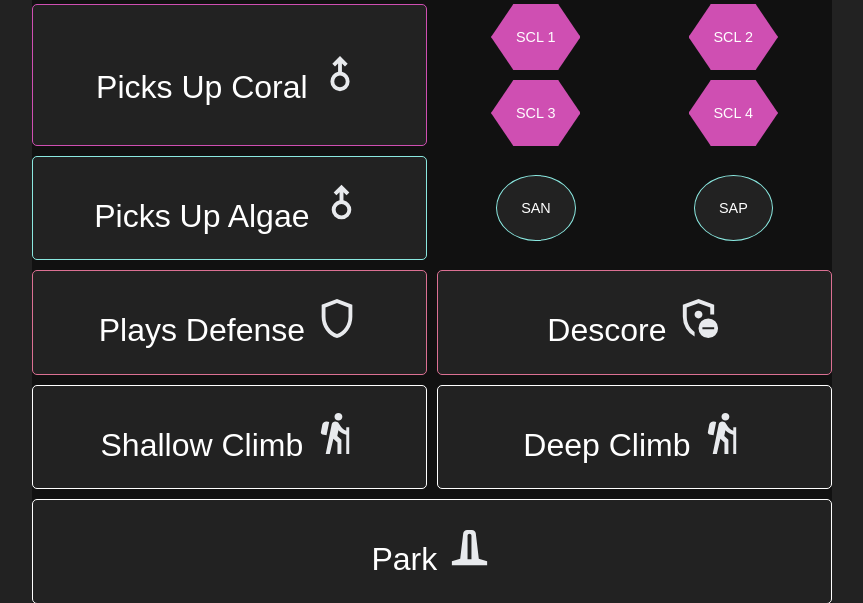
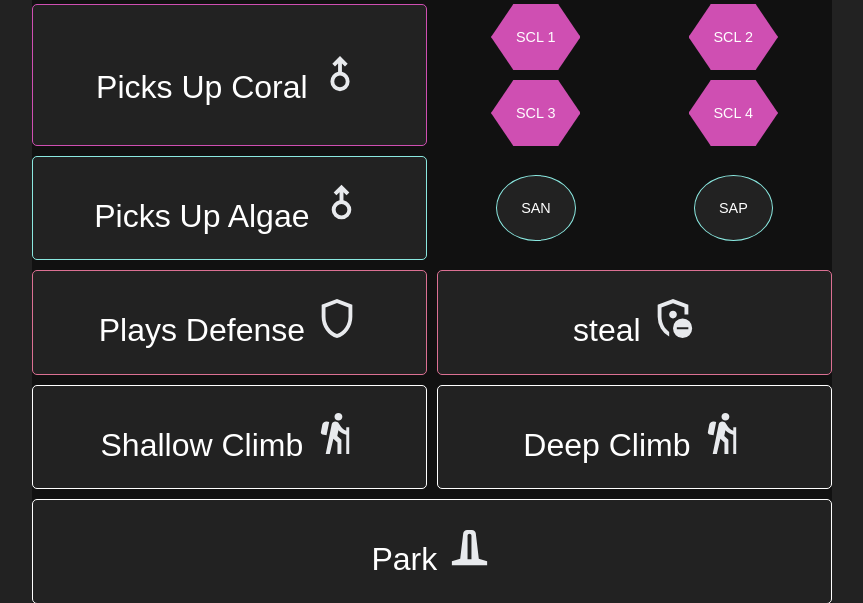
Before and after one commit to Prosper-FRC/Stat_Goblin, a PHP site: page /scouter/index.php in a window 1280 px wide. Shown: the part 480-1083 px from the top of the page, without its empty margins (208-1071 px from the left). Run offline with PHP 8.4, Linux system fonts and the light colour scheme; data that the repository does not hold is empty.

Commit message:
changed descore to steal because descore is illegal

```diff
--- a/admin-console/index.php
+++ b/admin-console/index.php
@@ -242,7 +242,7 @@ if (isset($_POST['toggle_pause'])) {
         <?php endforeach; ?>
     </select>
 
-    <label for="match_number">Match Number:</label>
+
     <input type="number" name="match_number" id="match_number" required min="1" placeholder="Enter Match Number">
 
     <button type="submit" name="begin_match">Begin Match</button>
--- a/dashboard/charts/offense.php
+++ b/dashboard/charts/offense.php
@@ -18,13 +18,13 @@ FROM (
 
         -- Count of offensive actions (excluding defensive ones)
         COUNT(CASE
-            WHEN action NOT IN ('tipped_over', 'disabled', 'plays_defense', 'attempts_to_descore')
+            WHEN action NOT IN ('tipped_over', 'disabled', 'plays_defense', 'attempts_to_steal')
             THEN id
         END) AS offensive_activities,
 
         -- Count of successful offensive actions
         COUNT(CASE
-            WHEN action NOT IN ('tipped_over', 'disabled', 'plays_defense', 'attempts_to_descore')
+            WHEN action NOT IN ('tipped_over', 'disabled', 'plays_defense', 'attempts_to_steal')
               AND result = 'Success'
             THEN id
         END) AS successful_offensive_activities
--- a/js/scouter_main.js
+++ b/js/scouter_main.js
@@ -66,7 +66,7 @@
                "attempts_deep_climb": 0, // Typically endgame, but zeroed out here
                "attempts_parked": 0,     // Typically endgame, but zeroed out here
                "plays_defense": 0,
-               "attempts_to_descore": 0,
+               "attempts_to_steal": 0,
                "disabled": 0,
                "delete_action": 0,
                "auton_left": 0,
@@ -98,7 +98,7 @@
                "attempts_deep_climb": { "location": "barge", "points": 12 },
                "attempts_parked": { "location": "barge", "points": 2 },
                "plays_defense": { "location": "opponent_side", "points": 0 },
-               "attempts_to_descore": { "location": "opponent_reef", "points": 0 },
+               "attempts_to_steal": { "location": "opponent_reef", "points": 0 },
                "disabled": { "location": "anywhere", "points": 0 },
                "delete_action": { "location": "anywhere", "points": 0 },
 
--- a/old_unused_junk/remote.html
+++ b/old_unused_junk/remote.html
@@ -251,7 +251,7 @@
                 <div class="button" data-action="attempts_parked">Attempts to Park</div>
 
                 <div class="button" data-action="plays_defense">Plays Defense</div>
-                <div class="button" data-action="attempts_to_descore">Attempts to Descore</div>
+                <div class="button" data-action="attempts_to_steal">Attempts to Steal</div>
             </div>
 
             <!-- Location Display -->
@@ -284,7 +284,7 @@ const auto_points = {
     "attempts_deep_climb": 0, // Typically endgame, but zeroed out here
     "attempts_parked": 0,     // Typically endgame, but zeroed out here
     "plays_defense": 0,
-    "attempts_to_descore": 0,
+    "attempts_to_steal": 0,
 };
 
 const actions = {
@@ -300,7 +300,7 @@ const actions = {
     "attempts_deep_climb": { "location": "barge", "points": 12 },
     "attempts_parked": { "location": "barge", "points": 2 },
     "plays_defense": { "location": "opponent_side", "points": 0 },
-    "attempts_to_descore": { "location": "opponent_reef", "points": 0 },
+    "attempts_to_steal": { "location": "opponent_reef", "points": 0 },
 };
 
 // Initial score setup
--- a/scouter/index.php
+++ b/scouter/index.php
@@ -412,7 +412,7 @@
                     <div class="button opponent fontBig" data-action="plays_defense">Plays Defense
                         <img class="icon" src="/../scouting/icons/shield_24dp_E8EAED_FILL0_wght400_GRAD0_opsz24.svg" alt="Exclamation Icon">
                     </div>
-                    <div class="button opponent fontBig" data-action="attempts_to_descore">Descore
+                    <div class="button opponent fontBig" data-action="attempts_to_steal">steal
                         <img class="icon" src="/../scouting/icons/encrypted_minus_circle_24dp_E8EAED_FILL0_wght400_GRAD0_opsz24.svg" alt="Exclamation Icon">
                     </div>
                     <div class="button alliance fontBig" data-action="attempts_shallow_climb">Shallow Climb
--- a/scouter/map.php
+++ b/scouter/map.php
@@ -78,7 +78,7 @@
                         {top: '48.75%', left: '33.00%', action: 'scores_algae_net'},
                         {top: '48.75%', left: '40.50%', action: 'scores_algae_net'},
                         {top: '58.00%', left: '47.50%', action: 'plays_defense'},
-                        {top: '68.00%', left: '47.50%', action: 'attempts_to_descore'}
+                        {top: '68.00%', left: '47.50%', action: 'attempts_to_steal'}
                     ];
                     const overlay = document.querySelector(".button-overlay");
                     positions.forEach(pos => {
```
